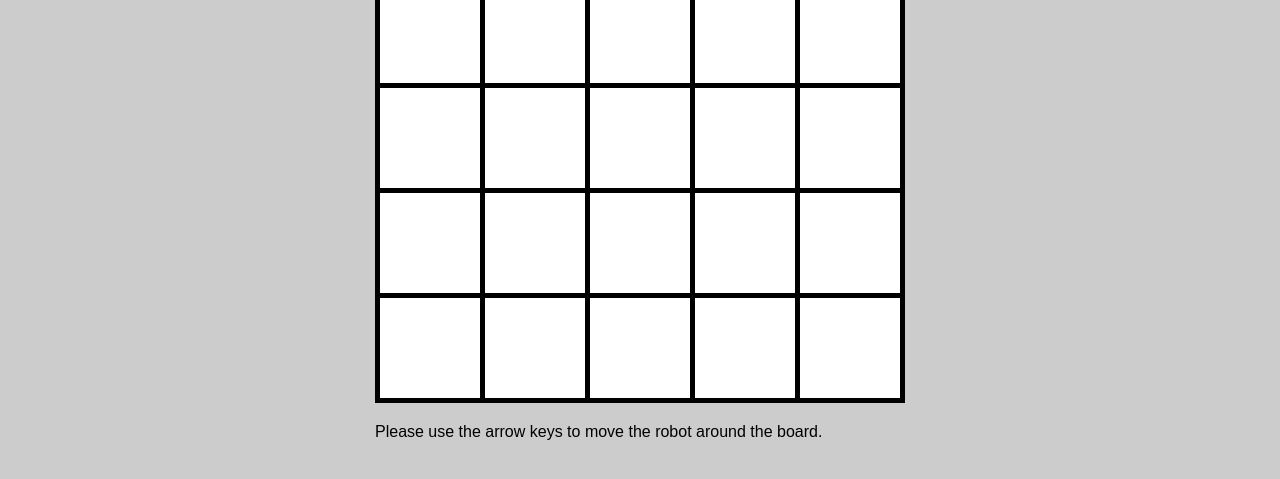
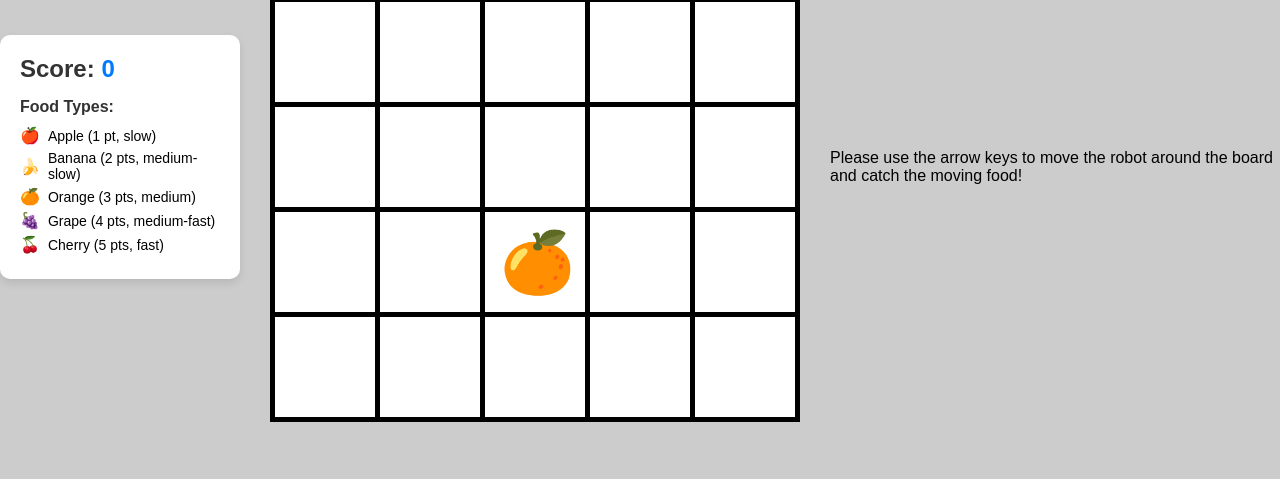
Before and after one commit to Langley999/move-simulator, a plain HTML site: page src/index.html in a window 1280 px wide. Shown: the part 243-722 px from the top of the page. Drawn offline with Linux system fonts and the light colour scheme.

Commit message:
add food and score board

```diff
--- a/src/index.css
+++ b/src/index.css
@@ -9,11 +9,52 @@ body{
 	background:#8888886c;
 }
 
+#game-container {
+	display: flex;
+	justify-content: center;
+	align-items: center;
+	min-height: 100vh;
+	gap: 30px;
+}
+
+#scoreboard {
+	background: white;
+	padding: 20px;
+	border-radius: 10px;
+	box-shadow: 0 4px 8px rgba(0,0,0,0.1);
+	min-width: 200px;
+}
+
+#scoreboard h2 {
+	margin-bottom: 15px;
+	color: #333;
+}
+
+#score {
+	color: #007bff;
+	font-weight: bold;
+}
+
+#food-legend h3 {
+	margin-bottom: 10px;
+	color: #333;
+	font-size: 16px;
+}
+
+.legend-item {
+	display: flex;
+	align-items: center;
+	margin-bottom: 5px;
+	font-size: 14px;
+}
+
+.food-sample {
+	margin-right: 8px;
+	font-size: 16px;
+}
+
 #spelplan{
-	position: absolute;
-	top: 50%;
-	left: 50%;
-	transform: translate(-50%, -50%);
+	position: relative;
 }
 
 #pane{
@@ -39,3 +80,23 @@ body{
 .note {
 	margin-top: 20px;
 }
+
+/* Food styles */
+.food {
+	font-size: 60px;
+	position: absolute;
+	z-index: 10;
+	transition: all 0.1s ease;
+	cursor: pointer;
+}
+
+/* Animation for food movement */
+@keyframes foodMove {
+	0% { transform: scale(1); }
+	50% { transform: scale(1.1); }
+	100% { transform: scale(1); }
+}
+
+.food:hover {
+	animation: foodMove 0.3s ease-in-out;
+}
--- a/src/index.html
+++ b/src/index.html
@@ -6,12 +6,25 @@
     <link rel="stylesheet" href="index.css">
 </head>
 <body>
-<div id="spelplan">
-  <div id="pane" />
+<div id="game-container">
+  <div id="scoreboard">
+    <h2>Score: <span id="score">0</span></h2>
+    <div id="food-legend">
+      <h3>Food Types:</h3>
+      <div class="legend-item"><span class="food-sample">🍎</span> Apple (1 pt, slow)</div>
+      <div class="legend-item"><span class="food-sample">🍌</span> Banana (2 pts, medium-slow)</div>
+      <div class="legend-item"><span class="food-sample">🍊</span> Orange (3 pts, medium)</div>
+      <div class="legend-item"><span class="food-sample">🍇</span> Grape (4 pts, medium-fast)</div>
+      <div class="legend-item"><span class="food-sample">🍒</span> Cherry (5 pts, fast)</div>
+    </div>
+  </div>
+  <div id="spelplan">
+    <div id="pane" />
+  </div>
 </div>
 <script src="index.js"></script>
 <div class="note">
-  Please use the arrow keys to move the robot around the board.
+  Please use the arrow keys to move the robot around the board and catch the moving food!
 </div>
 </body>
 </html>
--- a/src/index.js
+++ b/src/index.js
@@ -6,8 +6,21 @@ var activeIndex = 0;
 var curArrow = "ArrowDown";
 var rotationDegree = 0;
 
+// Food system variables
+var score = 0;
+var foods = [];
+var foodTypes = [
+    { name: 'apple', emoji: '🍎', points: 1, speed: 2000, color: '#ff4444' },
+    { name: 'banana', emoji: '🍌', points: 2, speed: 1500, color: '#ffdd44' },
+    { name: 'orange', emoji: '🍊', points: 3, speed: 1200, color: '#ff8844' },
+    { name: 'grape', emoji: '🍇', points: 4, speed: 900, color: '#8844ff' },
+    { name: 'cherry', emoji: '🍒', points: 5, speed: 600, color: '#ff0044' }
+];
+
 // Move initialize panel to a function and execute here
 initPanel();
+// Start the food system
+startFoodSystem();
 
 var cards = document.getElementById("pane").getElementsByClassName("card");
 window.addEventListener('keydown', function(e) {
@@ -43,6 +56,8 @@ window.addEventListener('keydown', function(e) {
 			// update arrow and active index
 			curArrow = e.key;
 			activeIndex = newActiveIndex;
+			// Check for food collision after moving
+			checkCollisions();
 		}
 		// prevent default handling of up, down, left, right keys
 		e.preventDefault();
@@ -110,3 +125,124 @@ function initPanel() {
 	const firstCard = document.getElementById('0');
 	drawRobot(firstCard);
 }
+
+/////////////////////////////////////////Food System Functions/////////////////////////////////////////
+// Start the food system
+function startFoodSystem() {
+	// Create initial food
+	createFood();
+	// Start checking for collisions
+	setInterval(checkCollisions, 100);
+}
+
+// Create a new food item
+function createFood() {
+	// Remove existing food if any
+	removeAllFood();
+
+	// Select random food type
+	const foodType = foodTypes[Math.floor(Math.random() * foodTypes.length)];
+
+	// Select random position (avoid robot position)
+	let position;
+	do {
+		position = Math.floor(Math.random() * PANEL_SIZE * PANEL_SIZE);
+	} while (position === activeIndex);
+
+	// Create food object
+	const food = {
+		type: foodType,
+		position: position,
+		element: null,
+		moveInterval: null
+	};
+
+	// Create DOM element
+	const foodElement = document.createElement('div');
+	foodElement.className = `food ${foodType.name}`;
+	foodElement.textContent = foodType.emoji;
+	foodElement.style.position = 'absolute';
+
+	// Position the food in the grid
+	positionFood(foodElement, position);
+
+	// Add to DOM
+	document.getElementById('pane').appendChild(foodElement);
+
+	// Store references
+	food.element = foodElement;
+	foods.push(food);
+
+	// Start moving the food
+	startFoodMovement(food);
+}
+
+// Position food element in the grid
+function positionFood(element, position) {
+	const row = Math.floor(position / PANEL_SIZE);
+	const col = position % PANEL_SIZE;
+	const cellSize = 100; // matches CSS --cell-size
+	const gap = 5; // matches CSS gap
+
+	element.style.left = (col * (cellSize + gap) + cellSize/2 - 30) + 'px';
+	element.style.top = (row * (cellSize + gap) + cellSize/2 - 30) + 'px';
+}
+
+// Start food movement
+function startFoodMovement(food) {
+	food.moveInterval = setInterval(() => {
+		moveFood(food);
+	}, food.type.speed);
+}
+
+// Move food to a new random position
+function moveFood(food) {
+	let newPosition;
+	do {
+		newPosition = Math.floor(Math.random() * PANEL_SIZE * PANEL_SIZE);
+	} while (newPosition === activeIndex || newPosition === food.position);
+
+	food.position = newPosition;
+	positionFood(food.element, newPosition);
+}
+
+// Check for collisions between robot and food
+function checkCollisions() {
+	foods.forEach((food, index) => {
+		if (food.position === activeIndex) {
+			// Collision detected!
+			eatFood(food, index);
+		}
+	});
+}
+
+// Handle eating food
+function eatFood(food, index) {
+	// Add points to score
+	score += food.type.points;
+	updateScoreDisplay();
+
+	// Remove food
+	clearInterval(food.moveInterval);
+	food.element.remove();
+	foods.splice(index, 1);
+
+	// Create new food after a short delay
+	setTimeout(createFood, 500);
+}
+
+// Remove all food from the game
+function removeAllFood() {
+	foods.forEach(food => {
+		clearInterval(food.moveInterval);
+		if (food.element && food.element.parentNode) {
+			food.element.remove();
+		}
+	});
+	foods = [];
+}
+
+// Update score display
+function updateScoreDisplay() {
+	document.getElementById('score').textContent = score;
+}
```
